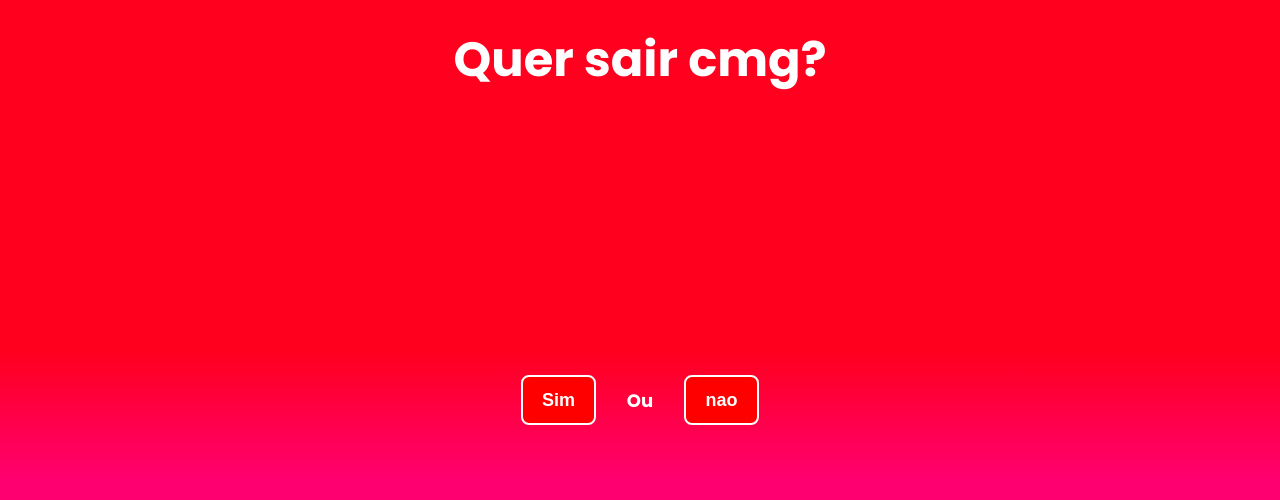
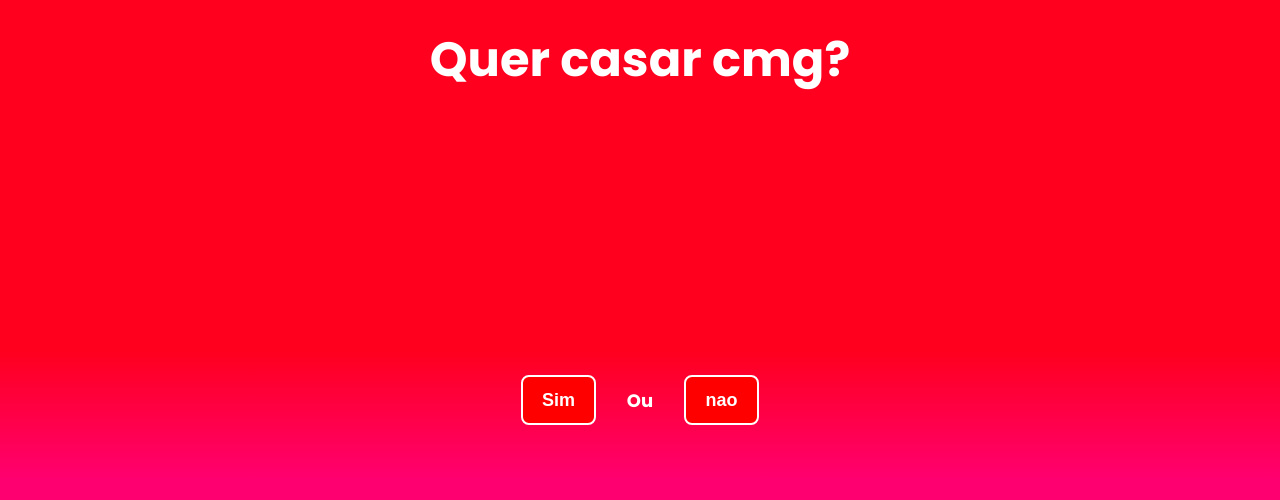
Before and after one commit to GuilhermeCavalini/Sair, a plain HTML site: page index.html in a window 1280 px wide. Drawn offline with Linux system fonts and the light colour scheme.

Commit message:
Update index.html

```diff
--- a/index.html
+++ b/index.html
@@ -13,7 +13,7 @@
     <body>
         <div class="container">
                 <div class="title1">
-                    <h1>Quer sair cmg?</h1>
+                    <h1>Quer casar cmg?</h1>
                 </div>
                 <div class="content1">
                     <button class="yes">Sim</button>
```
